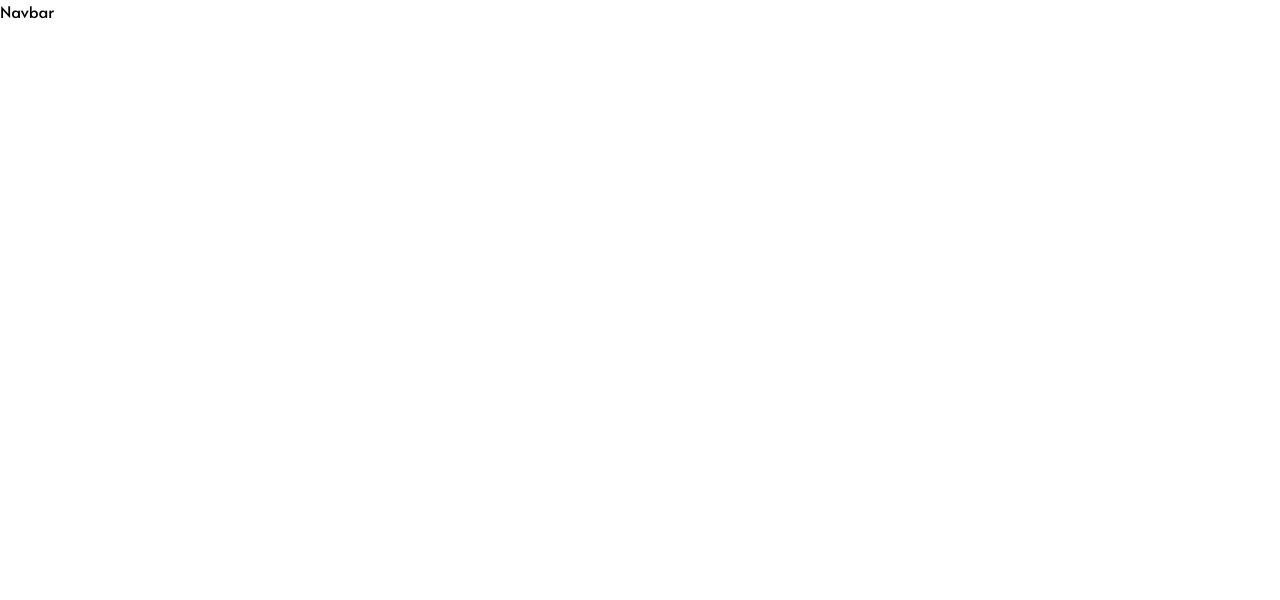
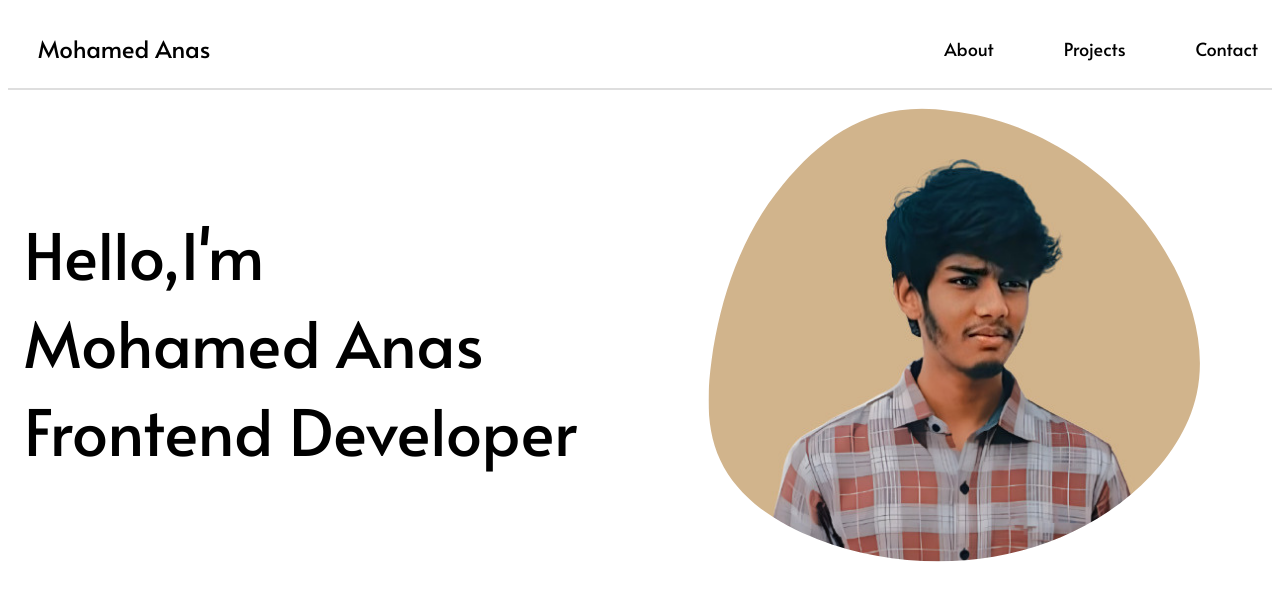
Before and after one commit to Mr-Anas1/Portfolio-site, a React (Create React App) app: page / in a window 1280 px wide. Shown: the top 600 px of the page. Built offline with nearby package versions, Linux system fonts and the light colour scheme.

Commit message:
Some changes

```diff
--- a/package.json
+++ b/package.json
@@ -8,6 +8,7 @@
     "@testing-library/user-event": "^13.5.0",
     "react": "^18.3.1",
     "react-dom": "^18.3.1",
+    "react-icons": "^5.3.0",
     "react-scripts": "5.0.1",
     "web-vitals": "^2.1.4"
   },
--- a/src/App.css
+++ b/src/App.css
@@ -8,11 +8,3 @@
 * {
   font-family: 'alata', 'roboto';
 }
-
-body {
-  margin: 0px 80px;
-  width: 100vw;
-  margin-left: auto ;
-  margin-right: auto;
-  max-width: 1440px;
-}
--- a/src/App.js
+++ b/src/App.js
@@ -1,11 +1,13 @@
 import './App.css';
 import Navbar from './Components/Navbar/Navbar';
+import Hero from './Components/Hero/Hero'
 
 
 function App() {
   return (
     <div className="App">
       <Navbar />
+      <Hero />
     </div>
   );
 }
--- a/src/Components/Hero/Hero.css
+++ b/src/Components/Hero/Hero.css
@@ -0,0 +1,28 @@
+.Hero {
+    margin: 0px 60px;
+    max-width: 1440px;
+    margin: 0 auto;
+    display: flex;
+    justify-content:center;
+    align-items: center;
+}
+
+
+.hero-left {
+    display: flex;
+    flex: 1;
+    justify-content: center;
+    align-items: center;
+}
+
+.hero-right {
+    display: flex;
+    flex: 1;
+    justify-content: center;
+    align-items: center;
+}
+
+.hero-txt {
+    font-size: 64px;
+    width: 600px;
+}
--- a/src/Components/Hero/Hero.jsx
+++ b/src/Components/Hero/Hero.jsx
@@ -1,9 +1,25 @@
 import React from 'react'
 import './Hero.css'
+import main from '../../Assets/main.png'
 
 const Hero = () => {
   return (
-    <div>Hero</div>
+    <div className="Hero">
+      <div className="hero-left">
+        <div className="hero-txt-container">
+          <div className="hero-txt">Hello,I'm </div>
+          <div className="hero-txt"> <span className='color-txt'>Mohamed Anas</span></div>
+          <div className="hero-txt">Frontend Developer</div>
+        </div>
+
+      </div>
+
+      <div className="hero-right">
+        <div className="hero-right-img">
+          <img src={main} alt="img" />
+        </div>
+      </div>
+    </div>
   )
 }
 
--- a/src/Components/Navbar/Navbar.css
+++ b/src/Components/Navbar/Navbar.css
@@ -0,0 +1,87 @@
+.Navbar {
+    display: flex;
+    flex-direction: column;
+    overflow-x: hidden;
+}
+
+.navbar-container {
+    display: flex;
+    justify-content: space-between;
+    align-items: center;
+    height: 80px;
+    margin: 0px 80px;
+    width: 100vw;
+    margin-left: auto ;
+    margin-right: auto;
+    max-width: 1440px;
+    padding: 0px 30px;
+    box-sizing: border-box;
+}
+
+
+.navbar-links{
+    display: flex;
+    justify-content: center;
+    align-items: center;
+    gap: 70px;
+}
+
+
+
+
+li {
+    list-style: none;
+    font-size: 18px;
+    color: #000000;
+    cursor: pointer;
+}
+
+.navbar-name {
+    font-size: 24px;
+}
+
+.navbar-line {
+    width: 100vw;
+    border: 1px solid #dedede;
+}
+
+.navbar-menu-icon {
+    font-size: 24px;
+    cursor: pointer;
+}
+
+.hidden {
+    display: none;
+}
+
+@media screen and (max-width: 768px) {
+    .hidden {
+        display: flex;
+    }
+
+    .navbar-links {
+        display: none;
+    }
+
+    .navbar-right-mobile {
+        display: flex;
+        position: absolute;
+        top: 80px;
+        right: 0px;
+        flex-direction: column;
+        gap: 20px;
+        width: 100vw;
+        height: 100vh;
+        background-color: #2e2f39;
+    }
+
+    .navbar-links-mobile {
+        display: flex;
+        flex-direction: column;
+        padding: 30px;
+    }
+
+    .navbar-links-mobile li {
+        color: var(--WhiteColor);
+    }
+}
--- a/src/Components/Navbar/Navbar.jsx
+++ b/src/Components/Navbar/Navbar.jsx
@@ -1,10 +1,47 @@
 import React from 'react'
 import './Navbar.css'
+import { RiMenu2Line } from "react-icons/ri";
+import { AiOutlineClose } from "react-icons/ai";
+import { useState } from 'react';
 
 const Navbar = () => {
-  return (
-    <div>Navbar</div>
-  )
+
+    const [closeIcon, setCloseIcon] = useState(1);
+
+    const handleClick = () => {
+        setCloseIcon(closeIcon === 1? 0 : 1);
+    }
+
+    return (
+        <div className="Navbar">
+            <div className="navbar-container">
+                <div className="navbar-left">
+                    <div className="navbar-name">Mohamed Anas</div>
+                </div>
+
+                <div className={`navbar-right ${closeIcon === 0 ? 'navbar-right-mobile' : ''}`}>
+                {console.log(closeIcon)}
+                    <div className={`navbar-links ${closeIcon === 0 ? 'navbar-links-mobile' : ''}`}>
+                        <li>About</li>
+                        <li>Projects</li>
+                        <li>Contact</li>
+                    </div>
+
+                </div>
+                {
+                        (closeIcon) ?
+                            <RiMenu2Line className="navbar-menu-icon hidden" onClick={handleClick}/>
+                        :
+                            <AiOutlineClose className='navbar-menu-icon hidden' onClick={handleClick} />
+
+
+                    }
+            </div>
+
+            <div className="navbar-line"></div>
+
+        </div>
+    )
 }
 
 export default Navbar
```
Also changed, not shown: src/Assets/main.png (added), 1 other file (tests, documents, lock files or other folders).
